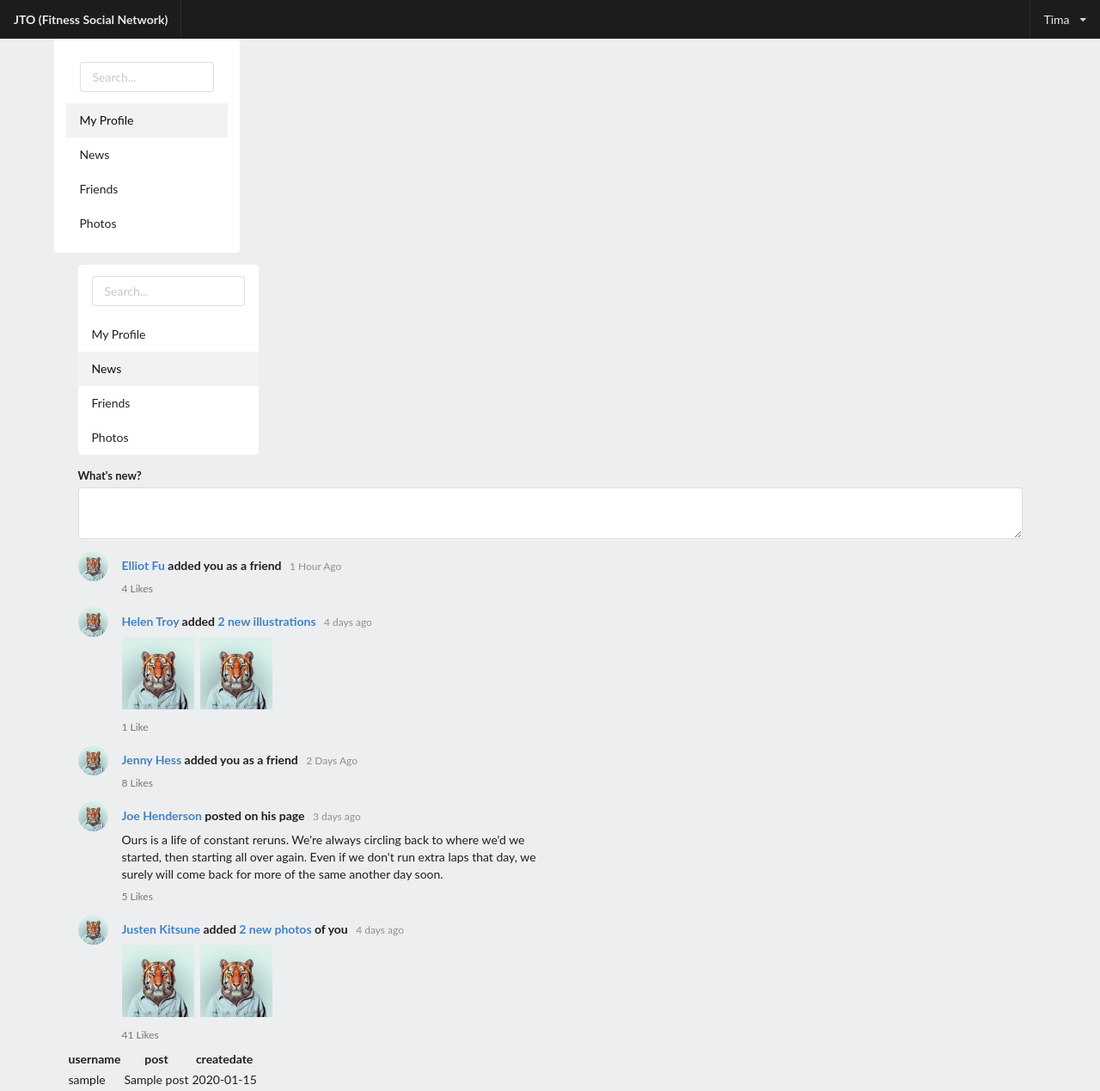
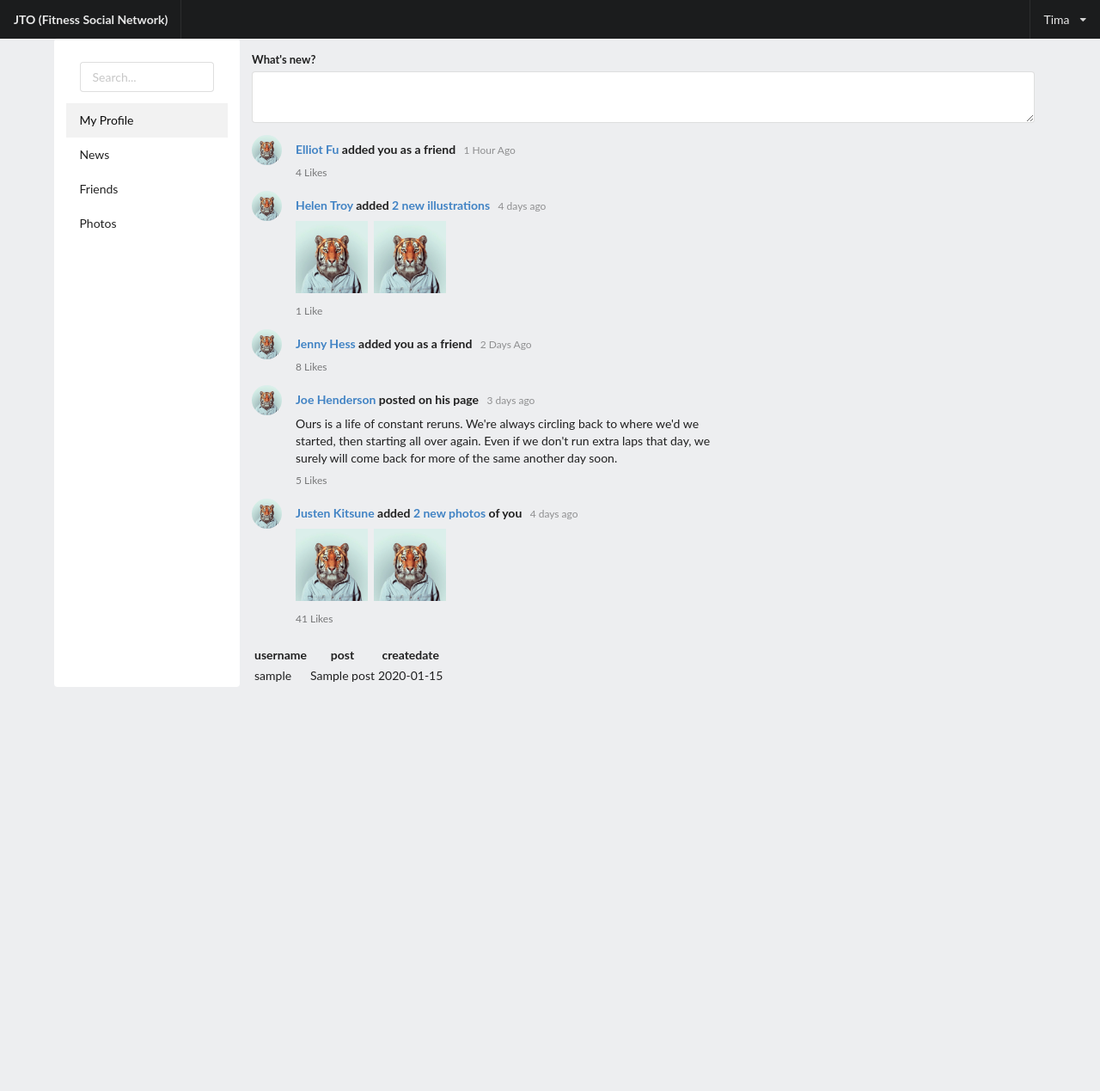
Before and after one commit to jalal1/JTO, a Flask app: template templates/index.html in a window 1280 px wide. Shown: the whole page at 86% size. After the commit the page ends 799 px from the top, so only its background shows below. Run offline with Flask 2, Linux system fonts and the light colour scheme; the template is opened without the code that fills it: most values are stand-ins (such as "Sample title", 1, 10 or a date in 2020).

Commit message:
structure of templates and static

```diff
--- a/static/css/style.css
+++ b/static/css/style.css
@@ -17,10 +17,6 @@ html{
   box-shadow: none;
 }
 
-#home-page .main-content .news-feed,
-#home-page .main-content .profile-section {
-  width: 100%;
-}
 
 #home-page .profile-section .images-section .albums-block {
   margin-top: 30px;
--- a/templates/base.html
+++ b/templates/base.html
@@ -35,7 +35,8 @@
             <div class="item">
                 <div class="ui input"><input type="text" placeholder="Search..."></div>
             </div>
-            <a class="item active" href="{{url_for('profile',id=user.id)}}">
+
+            <a class="item active" {%- if request.path=="/" %} href="{{url_for('profile',id=currentuser.id)}}" {%- else %} href="{{url_for('profile',id=user.id)}}" {% endif %}>
                 My Profile
             </a>
             <a class="item" href="index.html">
--- a/templates/friends.html
+++ b/templates/friends.html
@@ -1,6 +1,8 @@
 {% extends "base.html" %}
 
 {% block content %}
+<div class="profile-section thirteen wide column">
+
     <h1>Hi, User {{ user }}!</h1>
     <h2>Your friends are : </h2>
     <table>
@@ -26,4 +28,6 @@
         </tr>
         {% endfor %}
     </table>
+</div>
+
 {% endblock %}
--- a/templates/index.html
+++ b/templates/index.html
@@ -1,28 +1,7 @@
 {% extends "base.html" %}
 
 {% block content %}
-<div class="ui container main-content">
-    <div class="ui vertical menu secondary-menu">
-        <div class="item">
-            <div class="ui input"><input id="search_box" type="text" placeholder="Search..."></div>
-            <div>
-                <p id="search_result"></p>
-            </div>
-        </div>
-        <a class="item" href="{{url_for('profile',id=currentuser.id)}}">
-            My Profile
-        </a>
-        <a class="item active" href="index.html">
-            News
-        </a>
-        <a class="item">
-            Friends
-        </a>
-        <a class="item">
-            Photos
-        </a>
-    </div>
-    <div class="news-feed">
+    <div class="news-feed thirteen wide column">
         <div class="ui form">
             <div class="field">
                 <label>What's new?</label>
@@ -142,8 +121,6 @@
                 </div>
             </div>
         </div>
-    </div>
-</div>
         <div>
                 <table>
                     <th>username</th>
@@ -158,5 +135,8 @@
                     {% endfor %}
                 </table>
             </div>
+    </div>
+
+
 
 {% endblock %}
--- a/templates/user-profile.html
+++ b/templates/user-profile.html
@@ -168,7 +168,6 @@
             </div>
         </div>
     </div>
-
 </div>
 
 
```
Lines whose indentation alone changed are shown as unchanged.
